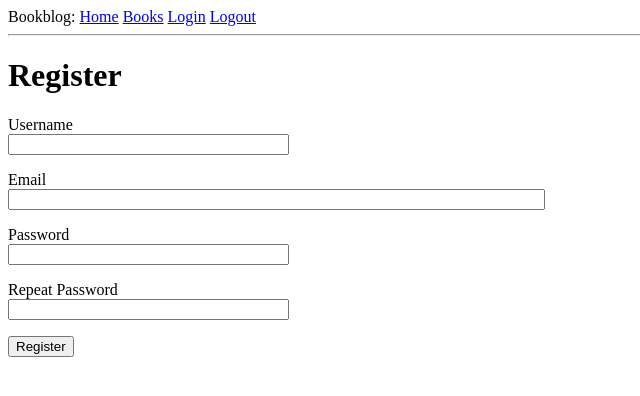
After one commit to Salwerkas/BookBlog, a Flask app: page /register in a window 1280 px wide. The commit adds this page. Shown: the top 396 px of the page, without its empty margins (0-640 px from the left). Run offline with Flask 2, Linux system fonts and the light colour scheme.

Commit message:
implementacja rejestracji BookBlog-5 done

```diff
--- a/app/forms.py
+++ b/app/forms.py
@@ -1,6 +1,7 @@
 from flask_wtf import FlaskForm
 from wtforms import StringField, PasswordField, BooleanField, SubmitField
 from wtforms.validators import ValidationError, DataRequired, Email, EqualTo
+from app.models import User
 
 
 class LoginForm(FlaskForm):
@@ -8,3 +9,22 @@ class LoginForm(FlaskForm):
 	password = PasswordField('Password', validators =[DataRequired()])
 	remember_me = BooleanField('Remember Me')
 	submit = SubmitField('Sign In')
+
+class RegistrationForm(FlaskForm):
+	username = StringField('Username', validators=[DataRequired()])
+	email = StringField('Email', validators=[DataRequired(), Email()])
+	password = PasswordField('Password', validators=[DataRequired()])
+	password2 = PasswordField(
+    	'Repeat Password', validators=[DataRequired(), EqualTo('password')])
+	submit = SubmitField('Register')
+
+	def validate_username(self, username):
+		user = User.query.filter_by(username=username.data).first()
+		if user is not None:
+			raise ValidationError('Please use a different username')
+
+
+	def validate_email(self, email):
+		user = User.query.filter_by(email=email.data).first()
+		if user is not None:
+			raise ValidationError('Please use a different email address')
--- a/app/routes.py
+++ b/app/routes.py
@@ -1,10 +1,11 @@
 from flask import render_template, flash, redirect, url_for
 from app import app
-from app.forms import LoginForm
-from flask_login import current_user, login_user
+from app.models import User
+from app.forms import LoginForm,RegistrationForm
+from flask_login import current_user, login_user,logout_user
 from flask import request, make_response
 from app import db
-from app.models import User
+
 
 @app.route('/')
 @app.route('/index')
@@ -14,6 +15,7 @@ def index():
 @app.route('/show_books', methods=['GET', 'POST'])
 def show_books():
     return render_template('books.html', title='Books')
+
 @app.route('/login', methods=['GET','POST'])
 def login():
 	if current_user.is_authenticated:
@@ -35,3 +37,25 @@ def login():
 			return resp
 		return redirect(next_page)
 	return render_template('login.html', title='Sign In', form=form)
+
+@app.route('/logout')
+def logout():
+	logout_user()
+	resp = make_response(redirect('/index'))
+	resp.delete_cookie('user')
+	flash("wylogowano")
+	return resp
+
+@app.route('/register', methods=['GET', 'POST'])
+def register():
+	if current_user.is_authenticated:
+		return redirect(url_for('index'))
+	form = RegistrationForm()
+	if form.validate_on_submit():
+		user = User(username=form.username.data, email=form.email.data)
+		user.set_password(form.password.data)
+		db.session.add(user)
+		db.session.commit()
+		flash('Registered')
+		return redirect(url_for('index'))
+	return render_template('register.html', title='Register', form=form)
--- a/app/templates/base.html
+++ b/app/templates/base.html
@@ -13,7 +13,7 @@
 		<a href="{{ url_for('index') }}">Home</a>
 		<a href="{{ url_for('show_books') }}">Books</a>
 		<a href="{{ url_for('login') }}">Login</a>
-		<a href="#">Logout</a>
+		<a href="{{ url_for('logout') }}">Logout</a>
 	</nav>
 </head>
 <body>
--- a/app/templates/login.html
+++ b/app/templates/login.html
@@ -21,5 +21,5 @@
 		<p>{{ form.remember_me() }} {{ form.remember_me.label }}</p>
 		<p>{{ form.submit() }}</p>
 	</form>
-	<p>New User? <a href="#">Click to Register!</a></p>
+	<p>New User? <a href="{{ url_for('register') }}">Click to Register!</a></p>
 {% endblock%}
--- /dev/null
+++ b/app/templates/register.html
@@ -0,0 +1,37 @@
+{% extends "base.html" %}
+
+{% block content %}
+    <h1>Register</h1>
+    <form action="" method="post">
+        {{ form.hidden_tag() }}
+        <p>
+            {{ form.username.label }}<br>
+            {{ form.username(size=32) }}<br>
+            {% for error in form.username.errors %}
+            <span style="color: red;">[{{ error }}]</span>
+            {% endfor %}
+        </p>
+        <p>
+            {{ form.email.label }}<br>
+            {{ form.email(size=64) }}<br>
+            {% for error in form.email.errors %}
+            <span style="color: red;">[{{ error }}]</span>
+            {% endfor %}
+        </p>
+        <p>
+            {{ form.password.label }}<br>
+            {{ form.password(size=32) }}<br>
+            {% for error in form.password.errors %}
+            <span style="color: red;">[{{ error }}]</span>
+            {% endfor %}
+        </p>
+        <p>
+            {{ form.password2.label }}<br>
+            {{ form.password2(size=32) }}<br>
+            {% for error in form.password2.errors %}
+            <span style="color: red;">[{{ error }}]</span>
+            {% endfor %}
+        </p>
+        <p>{{ form.submit() }}</p>
+    </form>
+{% endblock %}
```
Also changed, not shown: app/models.py (+9 -1 lines), blog.py (+6 -1 lines), app.db.
